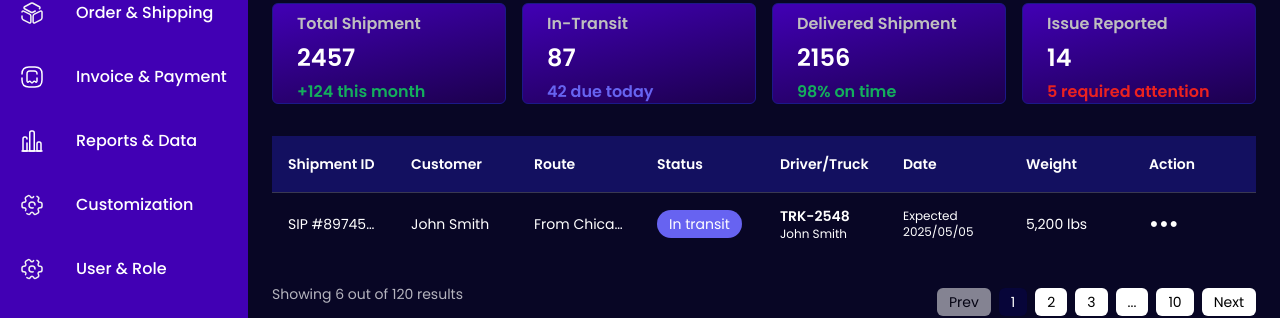
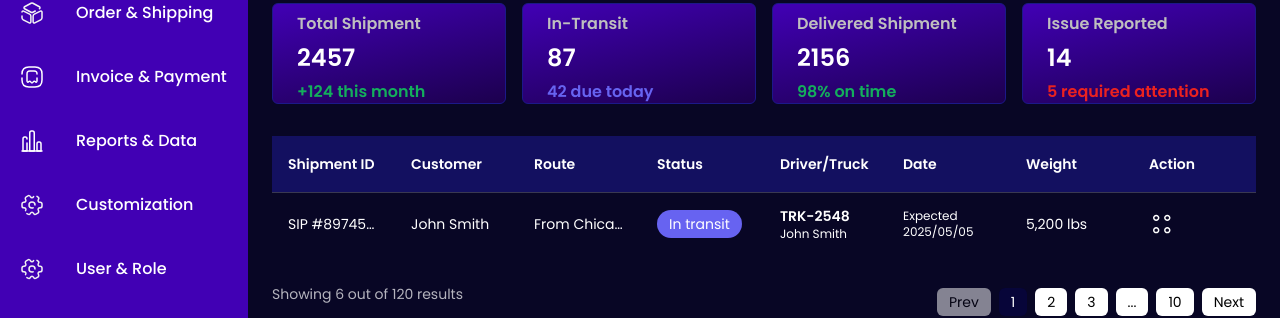
Before and after one commit to akhi3394/Dispax_Admin-panel, a React (Vite) app: page /dashboard/total-shipments in a window 1280 px wide. Shown: the part 257-575 px from the top of the page. Built offline with nearby package versions, Linux system fonts and the light colour scheme.

Commit message:
pagibation custom  hook component changes

```diff
--- a/src/components/Dashboard/TotalShipments.jsx
+++ b/src/components/Dashboard/TotalShipments.jsx
@@ -33,7 +33,15 @@ import CustomPagination from "../../hooks/CustomPagination";
         </div>
       ),
       weight: "5,200 lbs",
-      action: <span className="text-2xl">•••</span>,
+      action: <span className="text-2xl">
+        <svg width="25" height="24" viewBox="0 0 25 24" fill="none" xmlns="http://www.w3.org/2000/svg">
+<path d="M18.2901 9.06063C16.5201 9.06063 15.0801 7.62062 15.0801 5.85062C15.0801 4.08062 16.5201 2.64062 18.2901 2.64062C20.0601 2.64062 21.5001 4.08062 21.5001 5.85062C21.5001 7.62062 20.0601 9.06063 18.2901 9.06063ZM18.2901 4.13063C17.3501 4.13063 16.5801 4.90062 16.5801 5.84063C16.5801 6.78062 17.3501 7.55062 18.2901 7.55062C19.2301 7.55062 20.0001 6.78062 20.0001 5.84063C20.0001 4.90062 19.2301 4.13063 18.2901 4.13063Z" fill="white"/>
+<path d="M7.21001 9.06063C5.44001 9.06063 4 7.62062 4 5.85062C4 4.08062 5.44001 2.64062 7.21001 2.64062C8.98001 2.64062 10.42 4.08062 10.42 5.85062C10.42 7.62062 8.98001 9.06063 7.21001 9.06063ZM7.21001 4.13063C6.27001 4.13063 5.5 4.90062 5.5 5.84063C5.5 6.78062 6.27001 7.55062 7.21001 7.55062C8.15001 7.55062 8.92 6.78062 8.92 5.84063C8.92 4.90062 8.16001 4.13063 7.21001 4.13063Z" fill="white"/>
+<path d="M18.2901 21.3692C16.5201 21.3692 15.0801 19.9292 15.0801 18.1592C15.0801 16.3892 16.5201 14.9492 18.2901 14.9492C20.0601 14.9492 21.5001 16.3892 21.5001 18.1592C21.5001 19.9292 20.0601 21.3692 18.2901 21.3692ZM18.2901 16.4392C17.3501 16.4392 16.5801 17.2092 16.5801 18.1492C16.5801 19.0892 17.3501 19.8592 18.2901 19.8592C19.2301 19.8592 20.0001 19.0892 20.0001 18.1492C20.0001 17.2092 19.2301 16.4392 18.2901 16.4392Z" fill="white"/>
+<path d="M7.21001 21.3692C5.44001 21.3692 4 19.9292 4 18.1592C4 16.3892 5.44001 14.9492 7.21001 14.9492C8.98001 14.9492 10.42 16.3892 10.42 18.1592C10.42 19.9292 8.98001 21.3692 7.21001 21.3692ZM7.21001 16.4392C6.27001 16.4392 5.5 17.2092 5.5 18.1492C5.5 19.0892 6.27001 19.8592 7.21001 19.8592C8.15001 19.8592 8.92 19.0892 8.92 18.1492C8.92 17.2092 8.16001 16.4392 7.21001 16.4392Z" fill="white"/>
+</svg>
+
+      </span>,
     },
     // Repeat more rows here if needed...
   ];
--- a/src/hooks/CustomTable.jsx
+++ b/src/hooks/CustomTable.jsx
@@ -11,7 +11,7 @@ const CustomTable = ({
     <div className={`w-full rounded-xl ${className}`}>
       {/* Scroll wrapper constrained to parent width */}
       <div className="relative w-full overflow-x-auto">
-        <table className="w-full text-white text-sm border-collapse table-fixed">
+        <table className="w-full text-white text-sm border-collapse rounded-t-[10px] table-fixed">
           <thead className="sticky top-0 z-1">
             <tr className="bg-[#131060] h-14 text-left">
               {columns.map((col, i) => (
```
